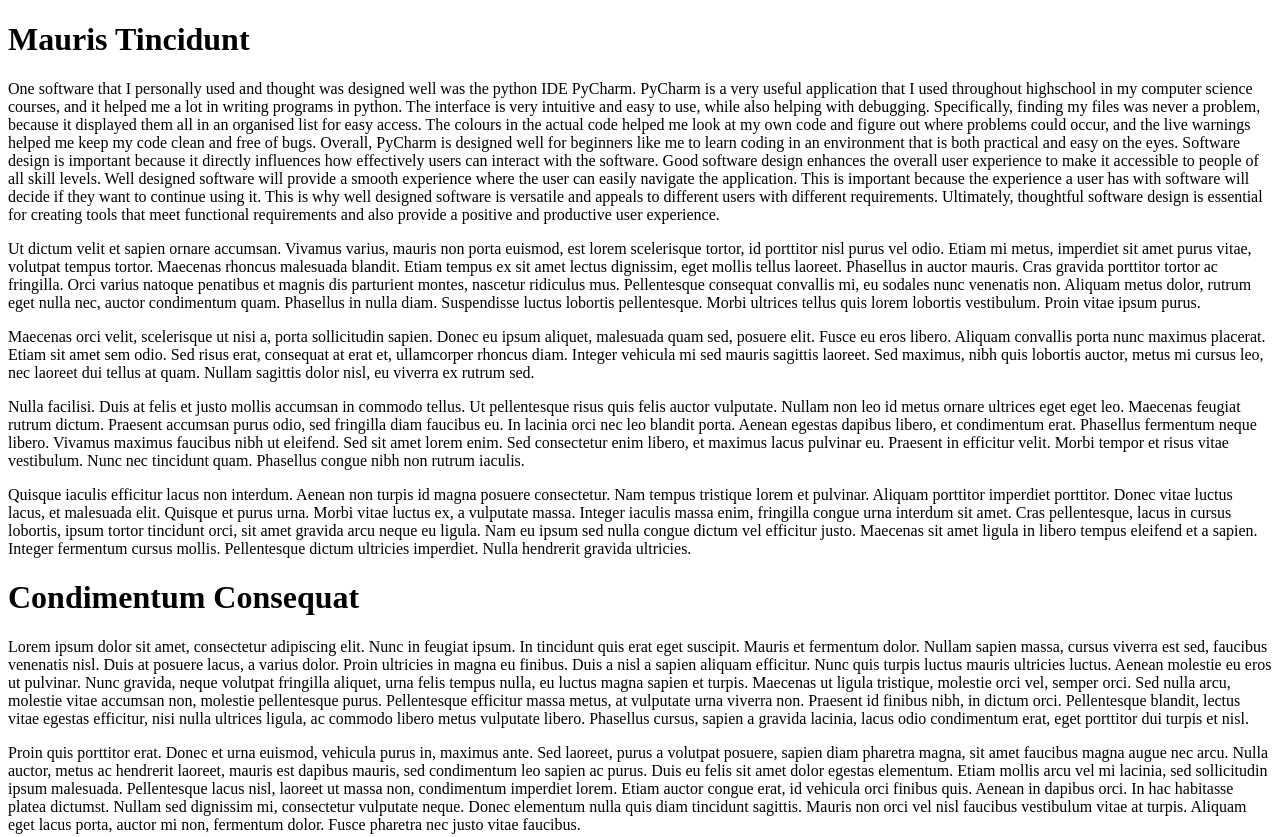
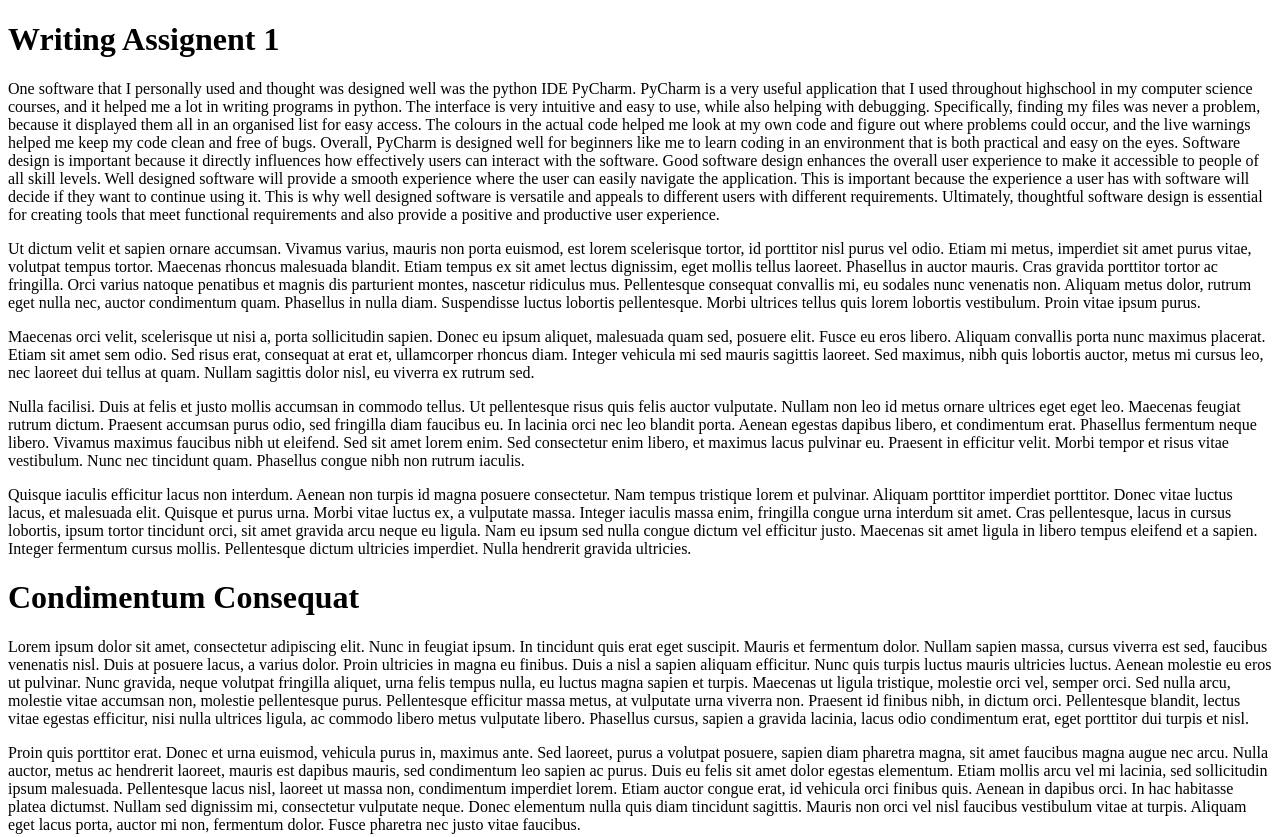
Before and after one commit to ncoppola1uoguelph/1328441-repository, a plain HTML site: page index.html in a window 1280 px wide. Shown: the top 837 px of the page. Drawn offline with Linux system fonts and the light colour scheme.

Commit message:
Added title of assignment 1 to index.html

```diff
--- a/index.html
+++ b/index.html
@@ -7,7 +7,7 @@
 </head>
 
 <body>
-  <h1>Mauris Tincidunt</h1>
+  <h1>Writing Assignent 1</h1>
   <p>One software that I personally used and thought was designed well was the python IDE PyCharm. PyCharm is a very useful application that I used throughout highschool in my computer science courses, and it helped me a lot in writing programs in python. The interface is very intuitive and easy to use, while also helping with debugging. Specifically, finding my files was never a problem, because it displayed them all in an organised list for easy access. The colours in the actual code helped me look at my own code and figure out where problems could occur, and the live warnings helped me keep my code clean and free of bugs. Overall, PyCharm is designed well for beginners like me to learn coding in an environment that is both practical and easy on the eyes. Software design is important because it directly influences how effectively users can interact with the software. Good software design enhances the overall user experience to make it accessible to people of all skill levels. Well designed software will provide a smooth experience where the user can easily navigate the application. This is important because the experience a user has with software will decide if they want to continue using it. This is why well designed software is versatile and appeals to different users with different requirements. Ultimately, thoughtful software design is essential for creating tools that meet functional requirements and also provide a positive and productive user experience.
 </p>
   <p>Ut dictum velit et sapien ornare accumsan. Vivamus varius, mauris non porta euismod, est lorem scelerisque tortor,
```
